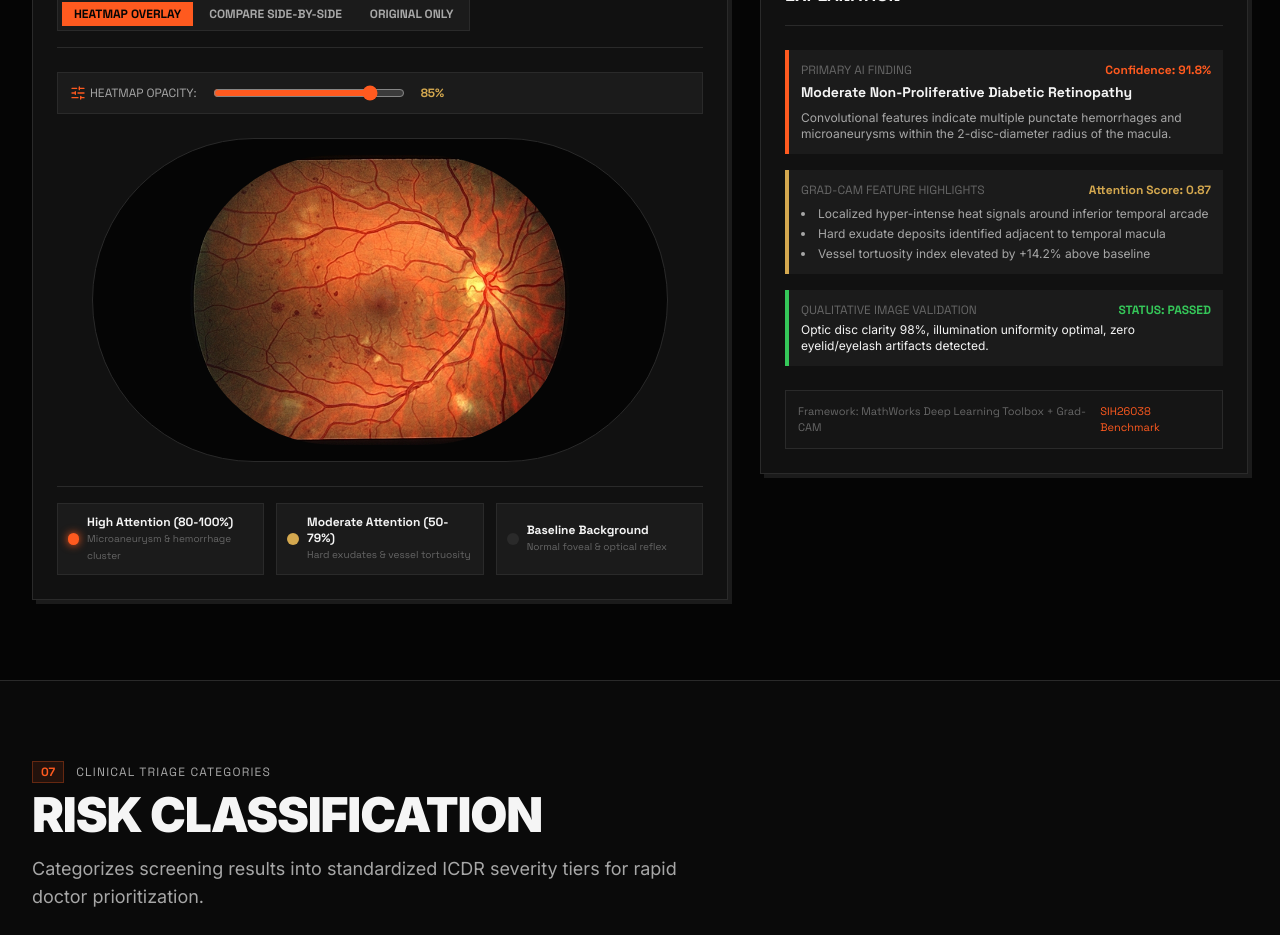
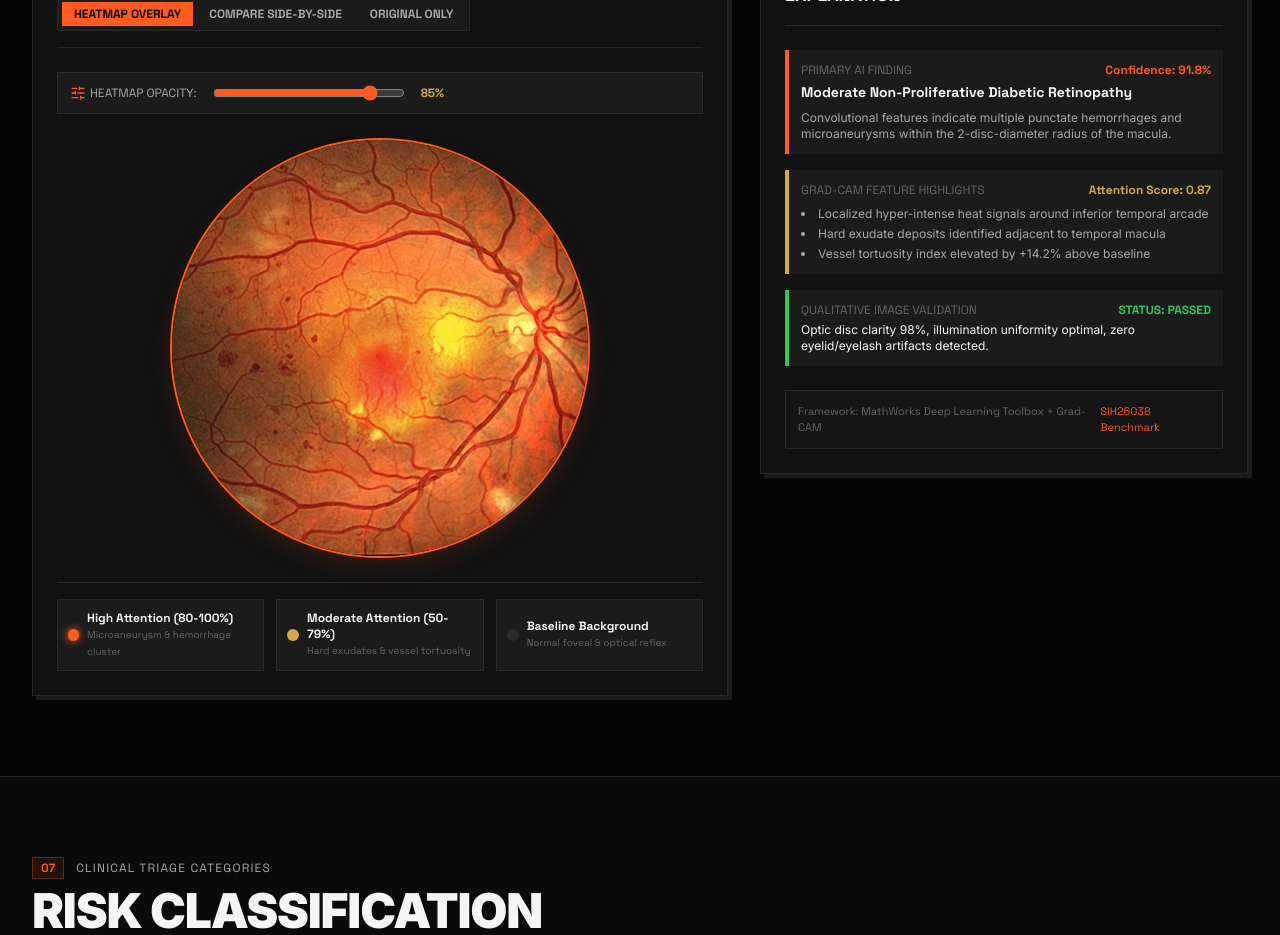
Before and after one commit to dhyaneshdhyanesh739-ship-it/Retinal-Diabetes, a React (Vite) app in the folder client/: page / in a window 1280 px wide. Shown: the part 3360-4295 px from the top of the page. Built offline with nearby package versions, Linux system fonts and the light colour scheme.

Commit message:
Fix Heatmap Opacity slider reactivity and radial gradient blending in HeatmapViewer

```diff
--- a/client/src/components/explainability/HeatmapViewer.tsx
+++ b/client/src/components/explainability/HeatmapViewer.tsx
@@ -85,21 +85,43 @@ export const HeatmapViewer: React.FC = () => {
             </div>
             <div className="relative aspect-square bg-bg-darkest border border-accent-orange overflow-hidden rounded-full flex items-center justify-center p-2">
               <img src={sampleRetinaUrl} alt="Heatmap" className="w-full h-full object-cover rounded-full" />
-              <div className="absolute inset-0 rounded-full bg-radial from-accent-orange via-accent-crimson/80 to-transparent blur-md mix-blend-screen opacity-90" />
+              <div
+                className="absolute inset-0 rounded-full mix-blend-color-dodge pointer-events-none"
+                style={{ opacity: opacity }}
+              >
+                <div
+                  className="absolute top-[32%] left-[28%] w-40 h-40 rounded-full blur-md"
+                  style={{ background: 'radial-gradient(circle, #FF1E00 0%, #FF7A00 50%, transparent 70%)' }}
+                />
+                <div
+                  className="absolute bottom-[26%] left-[36%] w-32 h-32 rounded-full blur-sm"
+                  style={{ background: 'radial-gradient(circle, #FF0055 0%, #FF7A00 50%, transparent 70%)' }}
+                />
+              </div>
             </div>
           </div>
         </div>
       ) : (
-        <div className="relative aspect-video max-h-[460px] bg-bg-darkest border border-surface-border rounded-full flex items-center justify-center overflow-hidden p-4 mx-auto max-w-xl">
-          <img src={sampleRetinaUrl} alt="Retinal Fundus" className="h-full object-cover rounded-full" />
+        <div className="relative aspect-square max-w-[420px] bg-black border-2 border-accent-orange rounded-full flex items-center justify-center overflow-hidden p-2 mx-auto shadow-royal">
+          <img src={sampleRetinaUrl} alt="Retinal Fundus" className="w-full h-full object-cover scale-[1.08] rounded-full" />
 
           {mode === 'overlay' && (
             <div
-              className="absolute inset-0 rounded-full mix-blend-screen pointer-events-none transition-opacity duration-200"
+              className="absolute inset-0 rounded-full mix-blend-color-dodge pointer-events-none transition-opacity duration-150"
               style={{ opacity }}
             >
-              <div className="absolute top-[32%] left-[38%] w-36 h-36 rounded-full bg-radial from-accent-orange via-accent-crimson/80 to-transparent blur-lg animate-pulse" />
-              <div className="absolute bottom-[35%] right-[32%] w-24 h-24 rounded-full bg-radial from-accent-bright via-accent-gold/60 to-transparent blur-md" />
+              <div
+                className="absolute top-[32%] left-[28%] w-40 h-40 rounded-full blur-md animate-pulse"
+                style={{ background: 'radial-gradient(circle, #FF1E00 0%, #FF7A00 50%, transparent 70%)' }}
+              />
+              <div
+                className="absolute bottom-[26%] left-[36%] w-32 h-32 rounded-full blur-sm"
+                style={{ background: 'radial-gradient(circle, #FF0055 0%, #FF7A00 50%, transparent 70%)' }}
+              />
+              <div
+                className="absolute top-[34%] right-[20%] w-28 h-28 rounded-full blur-md"
+                style={{ background: 'radial-gradient(circle, #FFCC00 0%, #FF5A1F 50%, transparent 70%)' }}
+              />
             </div>
           )}
         </div>
```
